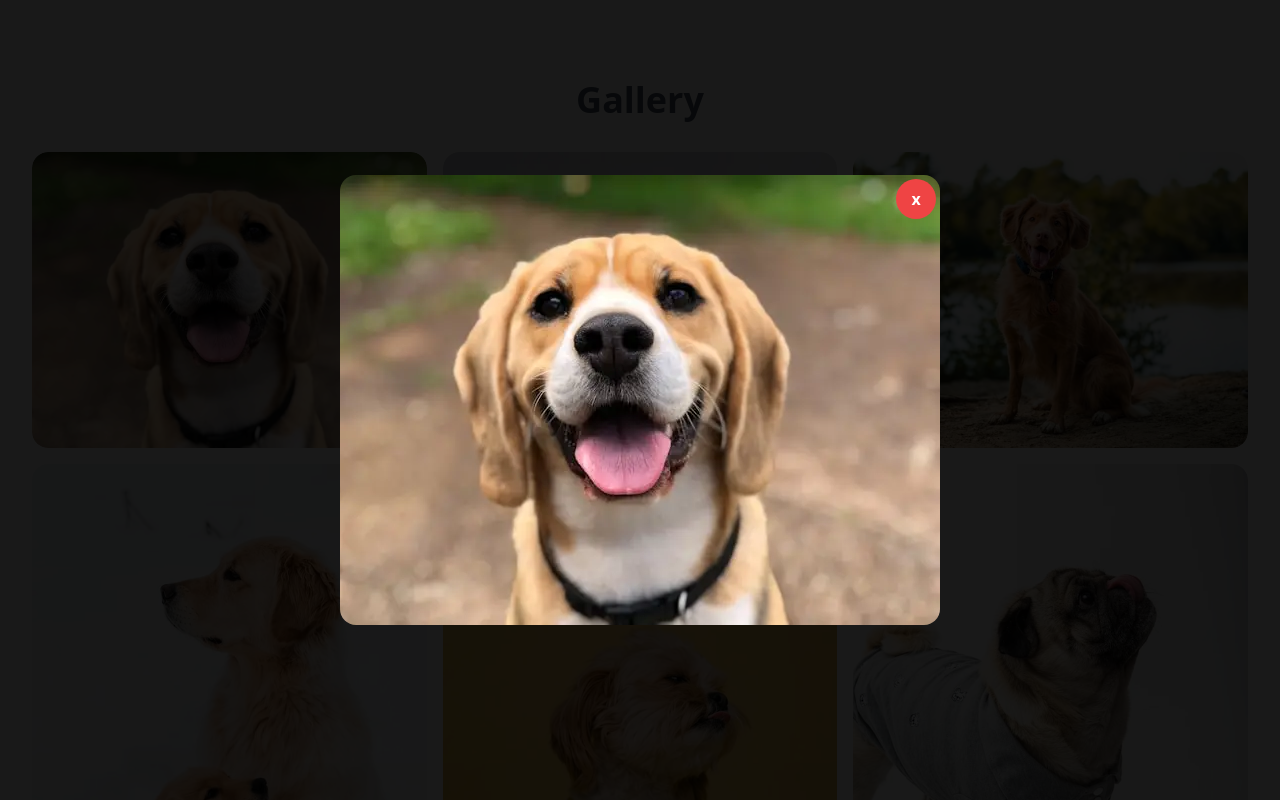
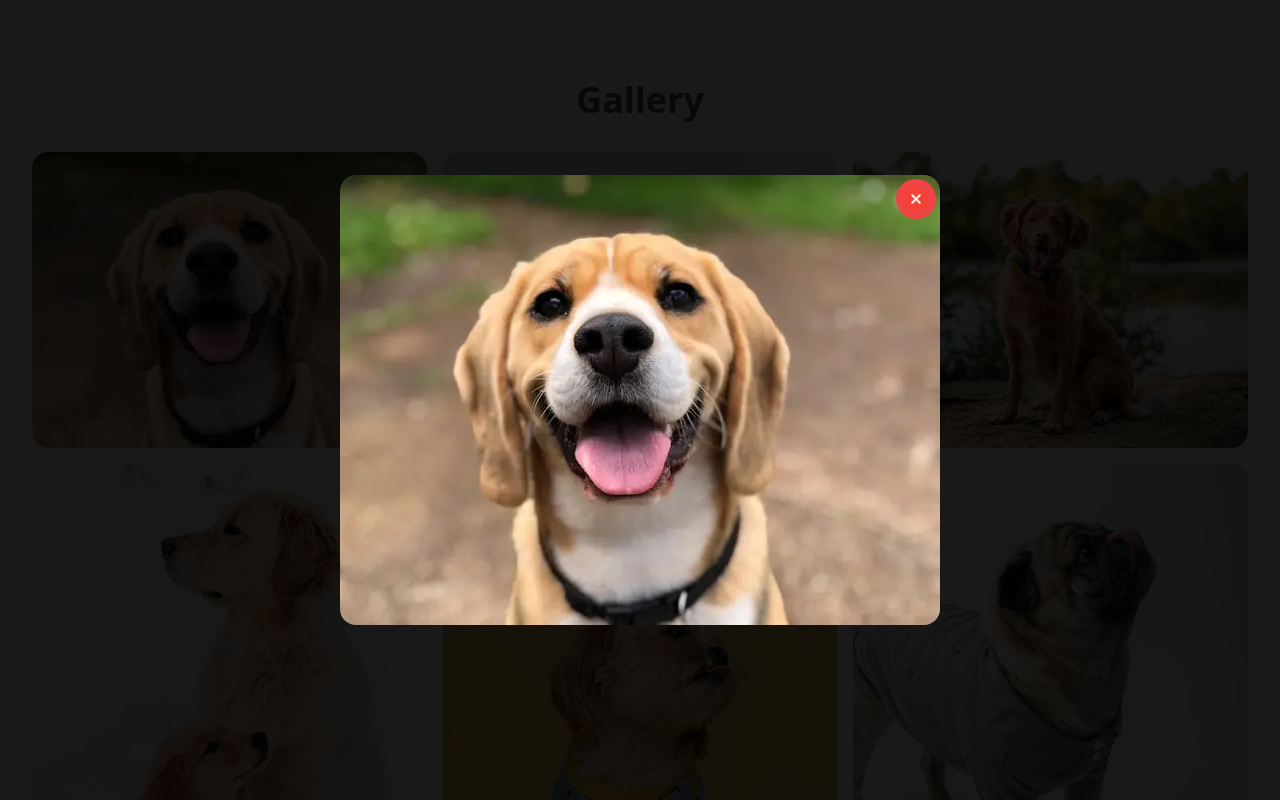
Before and after one commit to Ankush307/Home-page, a React (Create React App) app: page /gallery in a window 1280 px wide. Both pictures are taken after a click on the picture 229 px from the left and 299 px from the top of the page. Shown: the top 800 px of the page. Built offline with nearby package versions, Linux system fonts and the light colour scheme.

Commit message:
change class

```diff
--- a/src/components/Gallery.jsx
+++ b/src/components/Gallery.jsx
@@ -11,7 +11,7 @@ const Gallery = () => {
             <div className='grid lg:grid-cols-3 grid-cols-2 max-sm:grid-cols-1 gap-4'>
                 {IMAGES_LIST.map((image, index) => (
                     <div key={index} className="max-w-[500px] overflow-hidden rounded-2xl h-full">
-                        <img className='w-full rounded-2xl max-w-[500px] cursor-zoom-in hover:scale-110 transition-all duration-300 h-full' src={image.images} onClick={() => setClickedImage(image.images)} alt="img" />
+                        <img className='w-full rounded-2xl max-h-[500px] object-cover max-w-[500px] cursor-zoom-in hover:scale-110 transition-all duration-300 h-full' src={image.images} onClick={() => setClickedImage(image.images)} alt="img" />
                     </div>
                 ))}
             </div>
@@ -19,7 +19,9 @@ const Gallery = () => {
                 <div className='fixed inset-0 bg-black/90 flex justify-center items-center z-50 px-5'>
                     <div className='relative'>
                         <img className='pointer-events-none rounded-2xl object-center max-h-[500px] ' src={clickedImage} alt='image' />
-                        <button className="absolute top-1 right-1 text-white font-bold p-2 bg-red-500 w-[40px] rounded-full" onClick={() => setClickedImage(null)}>x</button>
+                        <div className="absolute top-1 right-1 text-white font-bold p-2 bg-red-500 w-[40px] rounded-full cursor-pointer" onClick={() => setClickedImage(null)}>
+                            <img src="/assets/images/cross-icon.png" alt="cross" />
+                        </div>
                     </div>
                 </div>
             )}
```
Also changed, not shown: public/assets/images/cross-icon.png (added).
